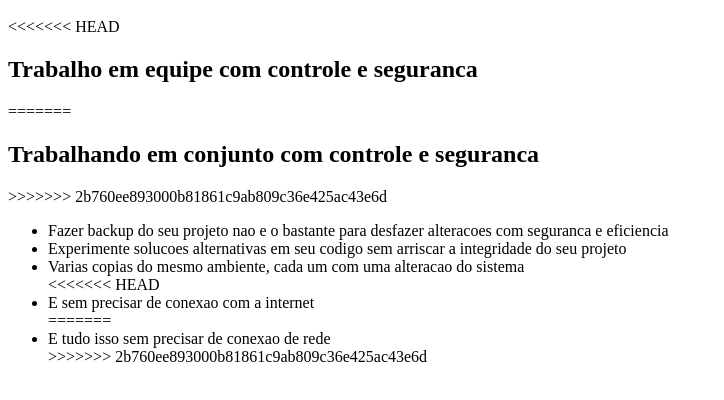
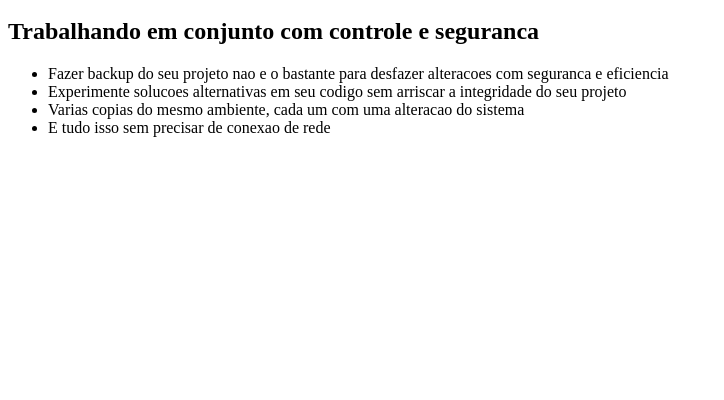
Before and after one commit to elsonjesus/repositorio, a plain HTML site: page index.html in a window 1280 px wide. Shown: the part 48-448 px from the top of the page, without its empty margins (0-724 px from the left). Drawn offline with Linux system fonts and the light colour scheme.

Commit message:
correcao do bug2

```diff
--- a/index.html
+++ b/index.html
@@ -6,11 +6,7 @@
 
 	<body>
 		<h1>Git</h1>
-<<<<<<< HEAD
-		<h2>Trabalho em equipe com controle e seguranca</h2>
-=======
 		<h2>Trabalhando em conjunto com controle e seguranca</h2>
->>>>>>> 2b760ee893000b81861c9ab809c36e425ac43e6d
 
 		<ul>
 			<li>Fazer backup do seu projeto nao e o bastante para desfazer
@@ -21,11 +17,7 @@
 			<li>Varias copias do mesmo ambiente, cada um com uma alteracao
 			do sistema</li>
 
-<<<<<<< HEAD
-			<li>E sem precisar de conexao com a internet</li>
-=======
 			<li>E tudo isso sem precisar de conexao de rede</li>
->>>>>>> 2b760ee893000b81861c9ab809c36e425ac43e6d
 		</ul>
 	</body>
 
```
